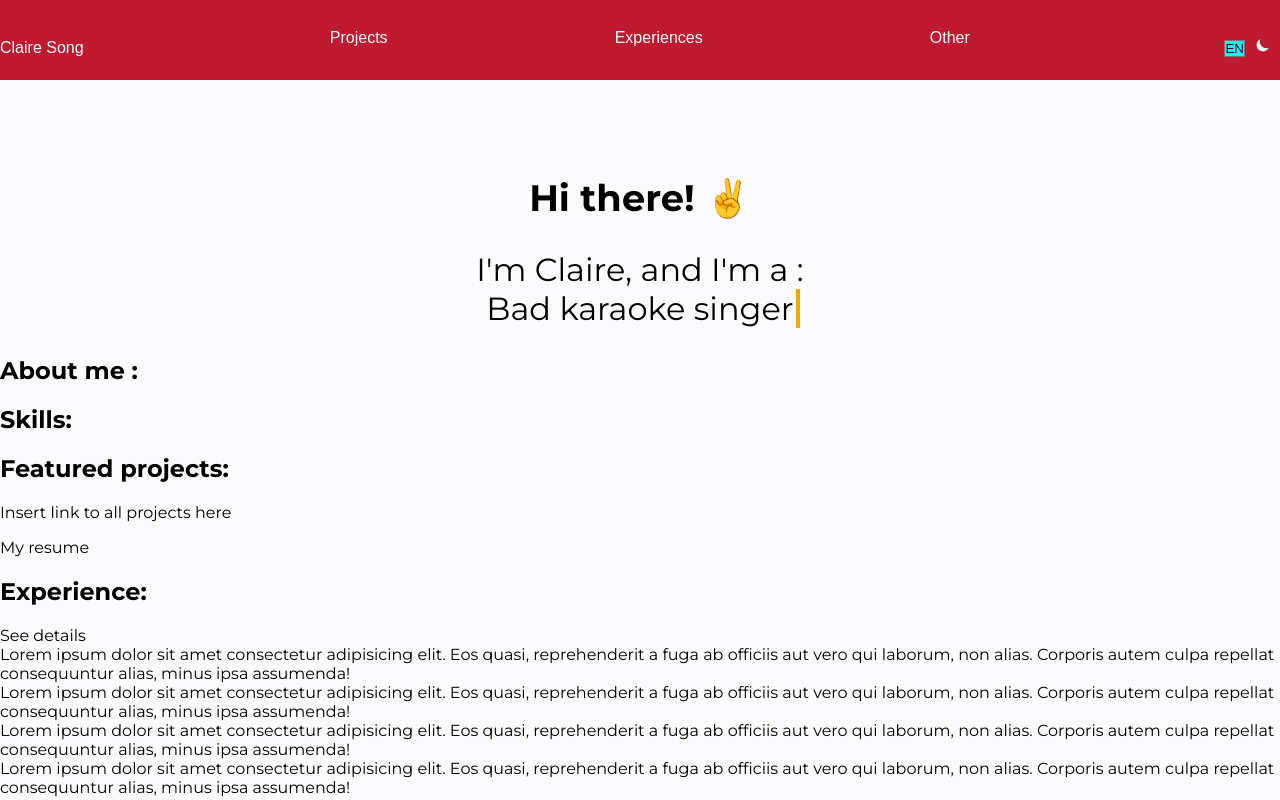
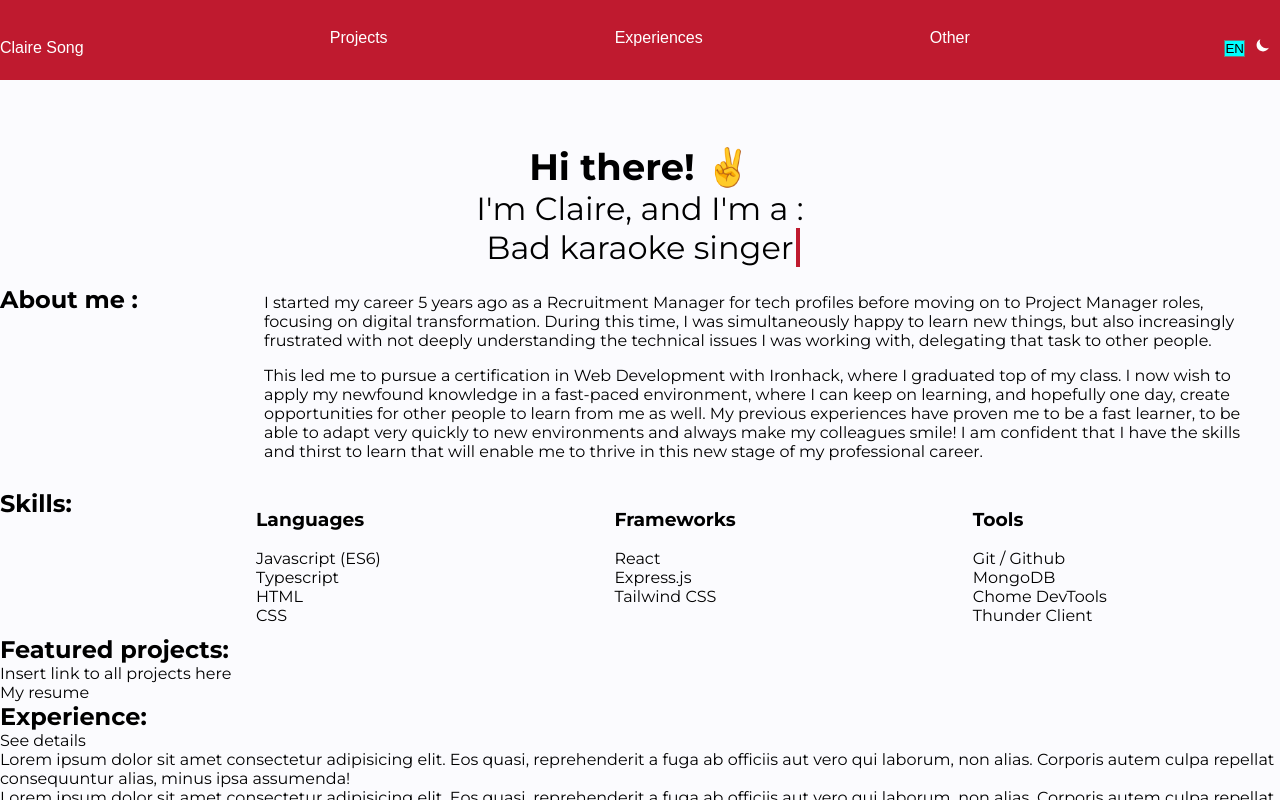
Before and after one commit to claire2d2/portfolio, a React (Vite) app: page / in a window 1280 px wide. Shown: the top 800 px of the page. Built offline with nearby package versions, Linux system fonts and the light colour scheme; a web font is replaced by a local one.

Commit message:
home page styling

```diff
--- a/src/index.css
+++ b/src/index.css
@@ -2,6 +2,7 @@
   margin: 0;
   padding: 0;
   width: 100dvw;
+  font-family: "Montserrat", sans-serif;
   -ms-overflow-style: none; /* for Internet Explorer, Edge */
   scrollbar-width: none; /* for Firefox */
   overflow-y: scroll;
@@ -18,10 +19,16 @@
   display: none; /* for Chrome, Safari, and Opera */
 }
 
-body {
+/* reinitialize everything*/
+body,
+h1,
+h2,
+div,
+p,
+ul,
+li {
   margin: 0;
   padding: 0;
-  font-family: "Montserrat", sans-serif;
 }
 
 .theme-light {
@@ -33,7 +40,7 @@ body {
   --font-color: #000000;
 }
 .theme-dark {
-  --bg-main: #243133;
+  --bg-main: #171c28;
   --color-main: #243133;
   --text-main: #fbfbfe;
   --color-secondary: #243133;
--- a/src/pages/Homepage.css
+++ b/src/pages/Homepage.css
@@ -14,7 +14,7 @@
 
 .typed-out {
   overflow: hidden;
-  border-right: 0.15em solid orange;
+  border-right: 0.15em solid var(--text-main);
   white-space: nowrap;
   animation: typing 1s steps(20, end) forwards;
   width: 0;
@@ -22,7 +22,7 @@
 
 .erasing {
   overflow: hidden;
-  border-right: 0.15em solid orange;
+  border-right: 0.15em solid var(--text-main);
   white-space: nowrap;
   animation: untyping 1s steps(20, end) forwards;
   width: 0;
@@ -44,3 +44,25 @@
     width: 0;
   }
 }
+
+/* About section */
+
+.part {
+  display: flex;
+  width: 100%;
+  padding: 10px 0;
+  & h2 {
+    flex-basis: 20%;
+  }
+  & p {
+    padding: 0.5rem;
+  }
+  & .part-content {
+    flex-basis: 80%;
+    display: flex;
+    justify-content: space-between;
+  }
+  & .skills {
+    flex-basis: 30%;
+  }
+}
--- a/src/pages/Homepage.tsx
+++ b/src/pages/Homepage.tsx
@@ -34,11 +34,62 @@ const Homepage = () => {
           <div className={isTyping ? "erasing" : "typed-out"}>{profession}</div>
         </div>
       </section>
-      <section className="about">
+      <section className="part">
         <h2>About me :</h2>
+        <div className="part-content">
+          <div>
+            <p>
+              I started my career 5 years ago as a Recruitment Manager for tech
+              profiles before moving on to Project Manager roles, focusing on
+              digital transformation. During this time, I was simultaneously
+              happy to learn new things, but also increasingly frustrated with
+              not deeply understanding the technical issues I was working with,
+              delegating that task to other people.
+            </p>
+            <p>
+              This led me to pursue a certification in Web Development with
+              Ironhack, where I graduated top of my class. I now wish to apply
+              my newfound knowledge in a fast-paced environment, where I can
+              keep on learning, and hopefully one day, create opportunities for
+              other people to learn from me as well. My previous experiences
+              have proven me to be a fast learner, to be able to adapt very
+              quickly to new environments and always make my colleagues smile! I
+              am confident that I have the skills and thirst to learn that will
+              enable me to thrive in this new stage of my professional career.
+            </p>
+          </div>
+        </div>
       </section>
-      <section className="skills">
+      <section className="part">
         <h2>Skills:</h2>
+        <div className="part-content">
+          <div className="skills">
+            <h3>Languages</h3>
+            <ul>
+              <li>Javascript (ES6)</li>
+              <li>Typescript</li>
+              <li>HTML</li>
+              <li>CSS</li>
+            </ul>
+          </div>
+          <div className="skills">
+            <h3>Frameworks</h3>
+            <ul>
+              <li>React</li>
+              <li>Express.js</li>
+              <li>Tailwind CSS</li>
+            </ul>
+          </div>
+          <div className="skills">
+            <h3>Tools</h3>
+            <ul>
+              <li>Git / Github</li>
+              <li>MongoDB</li>
+              <li>Chome DevTools</li>
+              <li>Thunder Client</li>
+            </ul>
+          </div>
+        </div>
       </section>
       <section className="projects">
         <h2>Featured projects:</h2>
```
